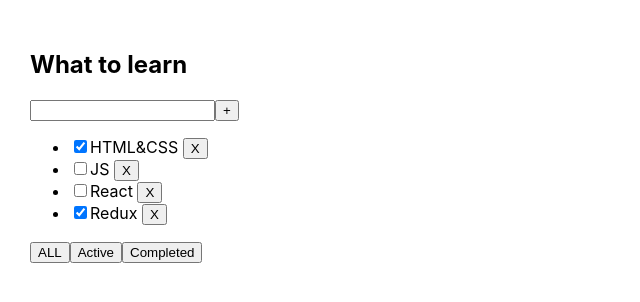
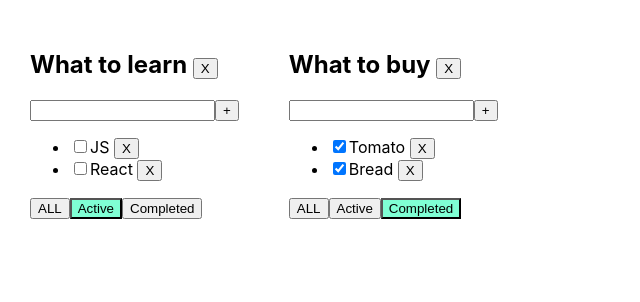
Before and after one commit to Leshamer2255/updateTodoList, a React (Create React App) app: page / in a window 1280 px wide. Shown: the top 302 px of the page, without its empty margins (0-640 px from the left). Built offline with nearby package versions, Linux system fonts and the light colour scheme.

Commit message:
Update
Added another Todolist
The ability to delete Todolist has been implemented

```diff
--- a/src/App.css
+++ b/src/App.css
@@ -6,3 +6,15 @@
 .App > div {
   margin-right: 50px;
 }
+.error {
+  border: red 1px solid;
+}
+.error-message {
+  color: red;
+}
+.active-filter {
+  background-color: aquamarine;
+}
+.is-done{
+  opacity: 0,5;
+}
--- a/src/App.tsx
+++ b/src/App.tsx
@@ -1,67 +1,106 @@
 import { useState } from 'react';
 import './App.css';
-import Todolist from './Todolist'
+import Todolist, { TaskType } from './Todolist'
 import { v1 } from 'uuid';
 
-function useState2(initialValue: any) {
-  const [data, setData] = useState(initialValue);
-  return [data, setData];
+
+export type FilterValuesType = "all" | "completed" | "active";
+type TodolistType = {
+  id: string
+  title: string
+  filter: FilterValuesType
 }
 
-export type FilterValuesType = "all" | "completed" | "active";
 
 function App() {
 
-  let arr = useState2([
-    { id: v1(), title: "HTML&CSS", isDone: true },
-    { id: v1(), title: "JS", isDone: false },
-    { id: v1(), title: "React", isDone: false },
-    { id: v1(), title: "Redux", isDone: true },
+  function removeTask(id: string, todolistId: string) {
+    let tasks = tasksObj[todolistId];
+    let filteredTasks = tasks.filter((t: any) => t.id !== id);
+    tasksObj[todolistId] = filteredTasks;
+    setTasks({...tasksObj});
+  }
+
+  function addTask(title: string, todolistId: string) {
+    let newTask = {id: v1(),title: title,isDone: false};
+    let tasks = tasksObj[todolistId];
+    let newTasks = [newTask, ...tasks];
+    tasksObj[todolistId] = newTasks;
+    setTasks({...tasksObj});
+  }
+
+  function changeStatus(taskId: string, isDone: boolean, todolistId: string) {
+    let tasks = tasksObj[todolistId];
+    let task = tasks.find((t: TaskType) => t.id === taskId);
+    if (task) {
+        task.isDone = isDone
+        setTasks({...tasksObj});
+    }
+  }
+
+  function changeFilter(value: FilterValuesType, todolistId:string) {
+      let todolist = todolists.find(tl => tl.id === todolistId)
+      if(todolist) {
+        todolist.filter = value;
+        setTodoLists([...todolists])
+      }
+  }
+
+  let todolistId1 = v1();
+  let todolistId2 = v1();
+
+  let [todolists, setTodoLists] = useState<Array<TodolistType>>([
+    { id: todolistId1, title: "What to learn", filter: "active" },
+    { id: todolistId2, title: "What to buy", filter: "completed" },
   ]);
-  let tasks = arr[0];
-  let setTasks = arr[1]
 
+  let removeTodolist = (todolistId: string) => {
+    let filteredTodolists = todolists.filter(tl => tl.id !== todolistId)
+    setTodoLists(filteredTodolists)
 
-  let [filter, setFilter] = useState2("all");
-
-  function removeTask(id: string) {
-    let filteredTasks = tasks.filter((t: any) => t.id !== id);
-    setTasks(filteredTasks);
-  }
-  function addTask(title: string) {
-    let newTask = {
-      id: v1(),
-      title: title,
-      isDone: false
-    };
-    let newTasks = [newTask, ...tasks];
-    setTasks(newTasks);
+    delete tasksObj[todolistId];
+    setTasks({...tasksObj})
   }
 
 
-  function changeFilter(value: FilterValuesType) {
-    setFilter(value);
-  }
-
-  let tasksForTodoList = tasks;
-  if (filter === "completed") {
-    tasksForTodoList = tasks.filter((t: any) => t.isDone === true);
-  }
-  if (filter === "active") {
-    tasksForTodoList = tasks.filter((t: any) => t.isDone === false);
-  }
+  let [ tasksObj, setTasks] = useState({
+    [todolistId1]: [ {
+      id: v1(), title: "HTML&CSS", isDone: true },
+    { id: v1(), title: "JS", isDone: false },
+    { id: v1(), title: "React", isDone: false },
+    { id: v1(), title: "Redux", isDone: true },],
+    [todolistId2]: [ {
+      id: v1(), title: "Tomato", isDone: true },
+    { id: v1(), title: "Potato", isDone: false },
+    { id: v1(), title: "Milk", isDone: false },
+    { id: v1(), title: "Bread", isDone: true },],
+  });
 
 
   return (
     <div className="App">
-      <Todolist title="What to learn"
-        tasks={tasksForTodoList}
-        removeTask={removeTask}
-        changeFilter={changeFilter}
-        addTask={addTask} />
-      {/* <Todolist title="Books" tasks={tasks2} />
-      <Todolist title="Movies" tasks={tasks3} /> */}
+      {
+        todolists.map((tl) => {
+          let tasksForTodoList = tasksObj[tl.id];
 
+          if (tl.filter === "completed") {
+            tasksForTodoList = tasksForTodoList.filter((t: any) => t.isDone === true);
+          }
+          if (tl.filter === "active") {
+            tasksForTodoList = tasksForTodoList.filter((t: any) => t.isDone === false);
+          }
+          return <Todolist key={tl.id}
+            id={tl.id}
+            title={tl.title}
+            tasks={tasksForTodoList}
+            removeTask={removeTask}
+            changeFilter={changeFilter}
+            addTask={addTask}
+            changeStatus={changeStatus}
+            filter={tl.filter}
+            removeTodolist={removeTodolist}/>
+        })
+      }
     </div>
   )
 }
--- a/src/Todolist.tsx
+++ b/src/Todolist.tsx
@@ -10,60 +10,84 @@
 }
 
 type PropsType = {
+  id: string
   title: string
   tasks: Array<TaskType>
-  removeTask: (id: string) => void
-  changeFilter: (value: FilterValuesType) => void
-  addTask: (title: string) => void
+  removeTask: (id: string, todolistId: string) => void
+  changeFilter: (value: FilterValuesType, todolistId:string) => void
+  addTask: (title: string, todolistId: string) => void
+  changeStatus: (taskId: string, isDone: boolean, todolistId: string) => void
+  filter: FilterValuesType
+  removeTodolist: (todolistId: string) => void
 }
 
 
- export function Todolist (props: PropsType) {
+export function Todolist(props: PropsType) {
 
-  const [newTaskTitle, setNewTaskTitle ] = useState("");
+  const [newTaskTitle, setNewTaskTitle] = useState("");
+  const [error, setError] = useState<string | null>(null);
 
-
-  const onNewTitleChangeHandler = (e: ChangeEvent<HTMLInputElement>) => {
+  const onChangeHandler = (e: ChangeEvent<HTMLInputElement>) => {
     setNewTaskTitle(e.currentTarget.value)
   }
-  const onKeyPressHandler =  (e: KeyboardEvent<HTMLInputElement>) => {
+  const onKeyPressHandler = (e: KeyboardEvent<HTMLInputElement>) => {
+    setError(null);
     if (e.charCode === 13) {
-      props.addTask(newTaskTitle)
+      props.addTask(newTaskTitle, props.id)
       setNewTaskTitle("");
     }
   }
   const addTask = () => {
-    props.addTask(newTaskTitle)
+    if (newTaskTitle.trim() !== "") {
+      props.addTask(newTaskTitle, props.id)
       setNewTaskTitle("");
+    } else {
+      setError("Title is required");
     }
-  const onAllClickHandler = () => props.changeFilter("all")
-  const onActiveClickHandler = () => props.changeFilter("active")
-  const onCompletedClickHandler = () => props.changeFilter("completed")
 
+  }
+  const onAllClickHandler = () => props.changeFilter("all", props.id)
+  const onActiveClickHandler = () => props.changeFilter("active", props.id)
+  const onCompletedClickHandler = () => props.changeFilter("completed",props.id)
+
+  const removeTodolist = () => {
+    props.removeTodolist(props.id)
+  }
 
   return (
     <div>
-        <h2>{props.title}</h2>
+      <h2>{props.title} <button onClick={removeTodolist}>X</button></h2>
       <div>
         <input value={newTaskTitle}
-          onChange={onNewTitleChangeHandler}
+          onChange={onChangeHandler}
           onKeyPress={onKeyPressHandler}
+          className={error ? "error" : ""}
         />
         <button onClick={addTask}>+</button>
+        {error && <div className="error-message">{error}</div>}
       </div>
       <ul>
         {
-              props.tasks.map(t => <li><input type='checkbox' checked={t.isDone} />
+          props.tasks.map(t => {
+            const onClickHandler = () => props.removeTask(t.id, props.id)
+            const onChangeHandler = (e: ChangeEvent<HTMLInputElement>) => {
+              props.changeStatus(t.id, e.currentTarget.checked, props.id);
+            }
+            return <li key={t.id} className={t.isDone ? "is-done" : ""}>
+              <input
+                type='checkbox'
+                onChange={onChangeHandler}
+                checked={t.isDone} />
               <span>{t.title} </span>
-                <button onClick={ (e) => { props.removeTask(t.id)}}>X</button>
+              <button onClick={onClickHandler}>X</button>
             </li>
-              )
+          })
         }
       </ul>
       <div>
-          <button onClick={onAllClickHandler}>ALL</button>
-          <button onClick={onActiveClickHandler}>Active</button>
-          <button onClick={onCompletedClickHandler}>Completed</button>
+        <button className={props.filter === 'all' ? "active-filter" : ""} onClick={onAllClickHandler}>ALL</button>
+        <button className={props.filter === 'active' ? "active-filter" : ""} onClick={onActiveClickHandler}>Active</button>
+        <button className={props.filter === 'completed' ? "active-filter" : ""} onClick={onCompletedClickHandler}>Completed</button>
       </div>
     </div>
   )
```
Lines whose indentation alone changed are shown as unchanged.
